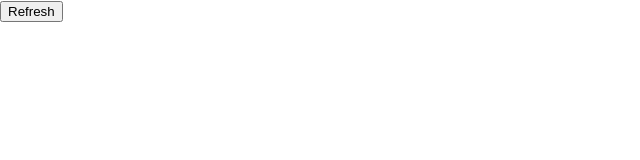
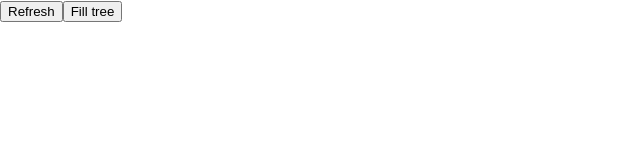
Before and after one commit to andrewwhipple/nuzzel-clone, a React (Create React App) app in the folder client/: page / in a window 1280 px wide. Shown: the top 160 px of the page, without its empty margins (0-640 px from the left). Built offline with nearby package versions, Linux system fonts and the light colour scheme.

Commit message:
add button to explicitly fill tree

```diff
--- a/client/src/App.js
+++ b/client/src/App.js
@@ -12,17 +12,19 @@
     }
 
     this.getLinks = this.getLinks.bind(this);
+    this.fillTree = this.fillTree.bind(this);
 
   }
 
-  getLinks() {
+  fillTree() {
     fetch('/api/users/1/fill_tree', {
       method: 'POST'
     }).then((res) => {
       console.log("New tweets grabbed");
     }).catch(() => console.log('Error filling tree'));
+  }
 
-
+  getLinks() {
     fetch('/api/user/1/following_tweets?urls_only=true&time_limit=24', {
       method: 'GET',
     }).then((res) => {
@@ -77,6 +79,7 @@
       <div>
         {linksArray}
         <button type="button" onClick={this.getLinks}>Refresh</button>
+        <button type="button" onClick={this.fillTree}>Fill tree</button>
       </div>
     )
   }
```
Also changed, not shown: 1 other file (tests, documents, lock files or other folders).
